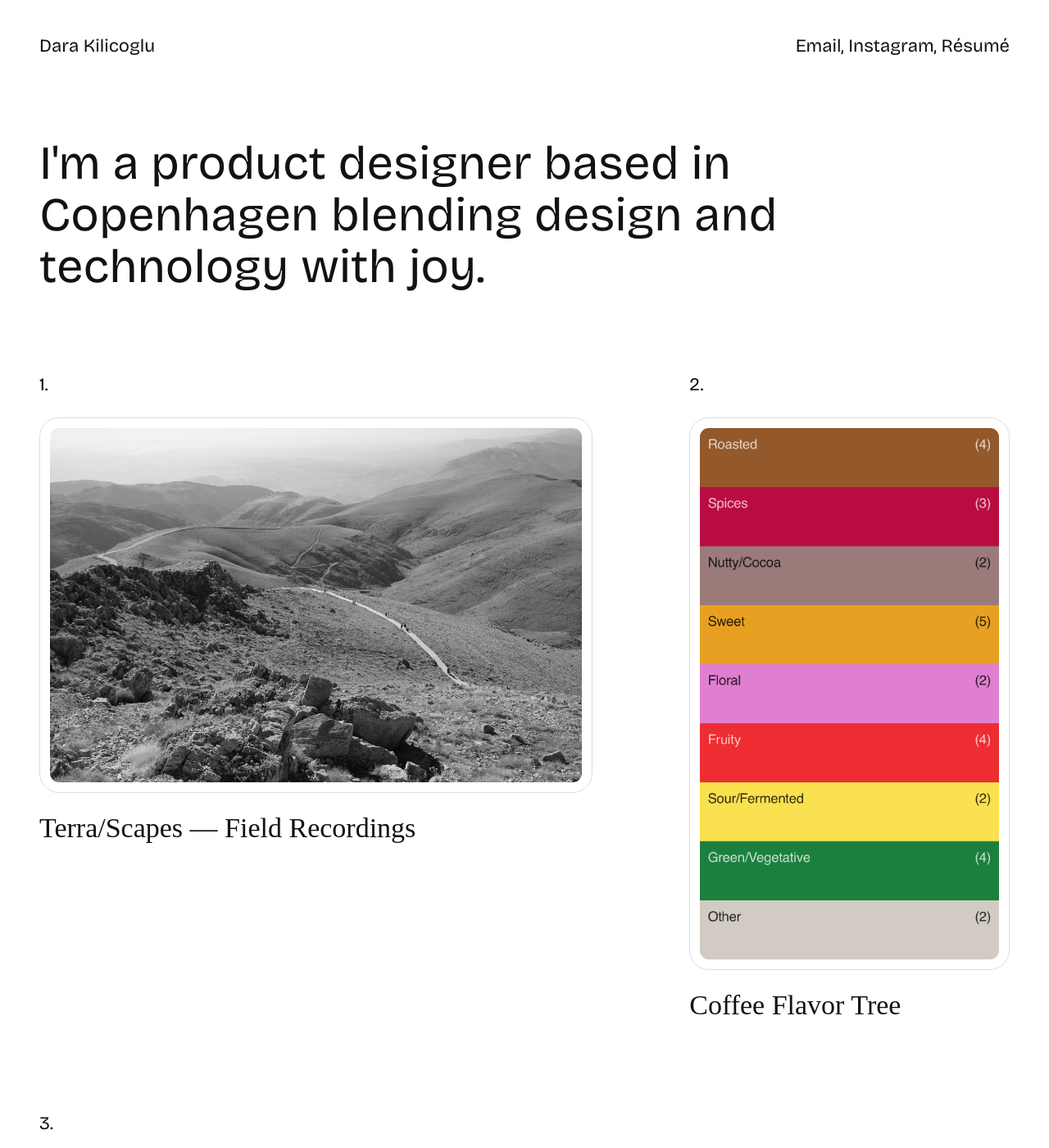
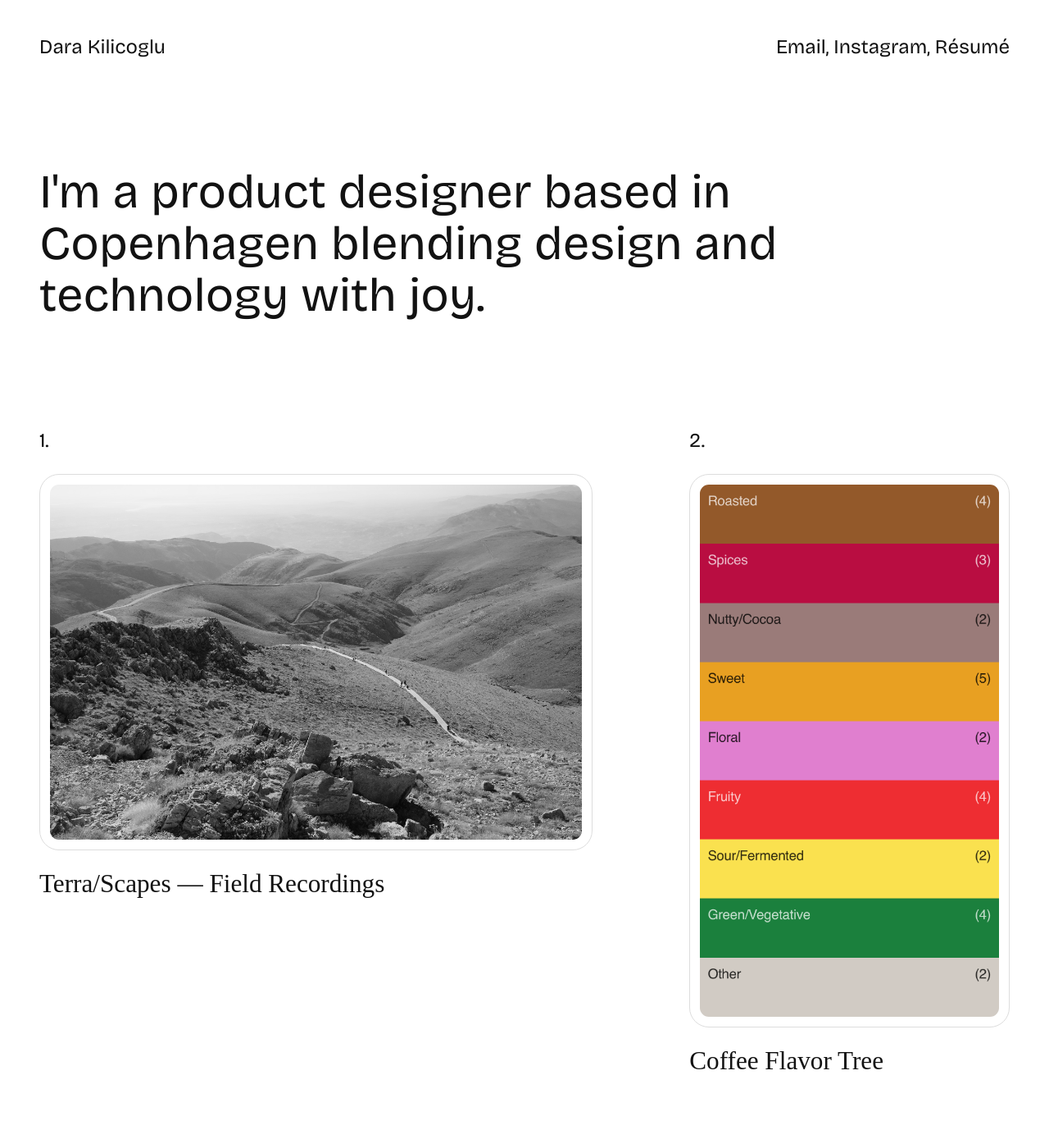
Before and after one commit to dara/dara.github.io, a Jekyll site: the page built from index.markdown, in a window 1280 px wide and 1400 px high. Shown: the whole window at 82% size. Built offline with Jekyll 4.4.1, drawn with Linux system fonts in a browser that asks for light colours.

Commit message:
Improvements.

```diff
--- a/_layouts/home.html
+++ b/_layouts/home.html
@@ -14,25 +14,23 @@
         <span><a href="mailto:dara.kilicoglu@gmail.com">Email</a>, <a href="https://www.instagram.com/darita">Instagram</a>, <a href="https://read.cv/darita">Résumé</a></span>
     </nav>
 
-    <header class="intro">
-        <h2 class="xl-text">I'm a product designer based in Copenhagen blending design and technology with joy.</h2>
-    </header>
+    <h2 class="hero">I'm a product designer based in Copenhagen blending design and technology with joy.</h2>
 
-    <section class="posts">
+    <div class="posts">
         <div class="row">
             <div class="post">
                 <a href="/terra-scapes" class="card">
-                    <span class="post-index">1.</span>
+                    <div class="post-index">1.</div>
                     <img src="/assets/images/terra-scapes/terra-scapes-0.jpg" width="2400" height="1600" class="thumbnail">
-                    <span class="post-title serif lg-text">Terra/Scapes — Field Recordings</span>
+                    <div class="post-title serif md-text">Terra/Scapes — Field Recordings</div>
                 </a>
             </div>
 
             <div class="post x-small">
                 <a href="/coffee-flavor-tree" class="card">
-                    <span class="post-index">2.</span>
+                    <div class="post-index">2.</div>
                     <img src="/assets/images/coffee-flavor-tree/coffee-flavor-tree-0.png" width="1125" height="2001" class="thumbnail">
-                    <span class="post-title serif lg-text">Coffee Flavor Tree</span>
+                    <div class="post-title serif md-text">Coffee Flavor Tree</div>
                 </a>
             </div>
         </div>
@@ -40,9 +38,9 @@
         <div class="row">
             <div class="post">
                 <a href="/pace-design-system" class="card">
-                    <span class="post-index">3.</span>
+                    <div class="post-index">3.</div>
                     <img src="/assets/images/pace/pace-0.webp" width="1400" height="600" class="thumbnail">
-                    <span class="post-title serif lg-text">Pace — Design System</span>
+                    <div class="post-title serif md-text">Pace — Design System</div>
                 </a>
             </div>
         </div>
@@ -50,9 +48,9 @@
         <div class="row">
             <div class="post small right">
                 <a href="/bao" class="card">
-                    <span class="post-index">4.</span>
+                    <div class="post-index">4.</div>
                     <img src="/assets/images/bao/bao-0.png" width="1126" height="1501" class="thumbnail">
-                    <span class="post-title serif lg-text">Bao II, B. 1977 — Drone Instrument</span>
+                    <div class="post-title serif md-text">Bao II, B. 1977 — Drone Instrument</div>
                 </a>
             </div>
         </div>
@@ -60,9 +58,9 @@
         <div class="row">
             <div class="post">
                 <a href="/templo" class="card">
-                    <span class="post-index">5.</span>
+                    <div class="post-index">5.</div>
                     <img src="/assets/images/templo/templo-0.png" width="2400" height="1656" class="thumbnail">
-                    <span class="post-title serif lg-text">Templo — Curated Template Gallery</span>
+                    <div class="post-title serif md-text">Templo — Curated Template Gallery</div>
                 </a>
             </div>
         </div>
@@ -70,9 +68,9 @@
         <div class="row">
             <div class="post right">
                 <a href="/donkey-republic" class="card">
-                  <span class="post-index">6.</span>
+                  <div class="post-index">6.</div>
                   <img src="/assets/images/donkey-republic/donkey-republic-0.png" width="2560" height="1920" class="thumbnail">
-                  <span class="post-title serif lg-text">Donkey Republic — Product Design</span>
+                  <div class="post-title serif md-text">Donkey Republic — Product Design</div>
                 </a>
             </div>
         </div>
@@ -80,13 +78,13 @@
         <div class="row">
             <div class="post small">
                 <a href="/neol" class="card">
-                    <span class="post-index">7.</span>
+                    <div class="post-index">7.</div>
                     <img src="/assets/images/neol/neol-0.png" width="1800" height="1200" class="thumbnail">
-                    <span class="post-title serif lg-text">Neol — Design and Direction</span>
+                    <div class="post-title serif md-text">Neol — Design and Direction</div>
                 </a>
             </div>
         </div>
-    </section>
+    </div>
 
     {% include footer.html %}
 
--- a/assets/css/style.css
+++ b/assets/css/style.css
@@ -1,6 +1,15 @@
 /* Variables */
+
+@font-face {
+    font-family: 'Bricolage Grotesque Regular';
+    src: url('/assets/fonts/BricolageGrotesque/BricolageGrotesque-Regular.ttf');
+}
+
+/* Global */
+
 :root {
-    --base-font-size: 22px;
+    --base-font-size: 24px;
+    --large-font-size: 4.5vw;
     --padding: 48px;
     --mobile-post-list-gutter: 24px;
     --text-color: #121212;
@@ -10,16 +19,67 @@
     --thumbnail-padding: 12px;
 }
 
-@font-face {
-    font-family: 'Bricolage Grotesque Regular';
-    src: url('/assets/fonts/BricolageGrotesque/BricolageGrotesque-Regular.ttf');
-}
-
 *, *::before, *::after {
     box-sizing: border-box;
     -webkit-font-smoothing: antialiased;
     -moz-osx-font-smoothing: grayscale;
 }
+
+a {
+    font-family: inherit;
+    line-height: inherit;
+    text-decoration: none;
+    color: var(--text-color);
+    display: inline-block;
+    position: relative;
+}
+
+a:not(.card)::before {
+    position: absolute;
+    content: '';
+    display: block;
+    right: 0.075em;
+    height: 0.09em;
+    bottom: -0.1em;
+    left: 0.05em;
+    background-color: var(--text-color);
+    transform: scaleX(0);
+    transform-origin: top left;
+    transition: transform 0.3s ease;
+}
+
+a:hover::before { transform: scaleX(1); }
+a.reversed::before  { transform: scaleX(1) }
+a.reversed:hover::before { transform: scaleX(0) }
+
+p {
+    margin-top: 0;
+}
+
+h1, h2 {
+    font-weight: 400;
+    margin: 0;
+    font-size: 1em;
+}
+
+h2.hero {
+    margin: 10vw 0;
+    font-size: var(--large-font-size);
+    line-height: 1.1;
+    max-width: 20em;
+}
+
+.lg-text {
+    font-size: var(--large-font-size);
+    line-height: 1.1;
+}
+
+.md-text {
+    font-size: calc(var(--base-font-size) * 1.3);
+    line-height: 1.1;
+}
+
+.serif { font-family: serif; }
 
 ul {
     padding: 0;
@@ -44,80 +104,10 @@ body {
     font-weight: 400;
     font-size: var(--body-font-size);
     line-height: 1.4;
+    letter-spacing: -1%;
+    background: var(--background-color);
     color: var(--text-color);
-    background: var(--background-color);
     padding: calc(var(--padding) - 7px) var(--padding) var(--padding);
-}
-
-h1, h2, h6 {
-    font-weight: 400;
-    margin: 0;
-}
-
-h1, h6 {
-    font-size: 1em;
-}
-
-h2 {
-    line-height: 1.1;
-    letter-spacing: -0.5%;
-    margin: 0;
-}
-
-.serif {
-    font-family: serif;
-}
-
-.xl-text {
-    font-size: 4.5vw;
-    max-width: 20em;
-}
-
-.lg-text {
-    font-size: 34px;
-    line-height: 1.1;
-    letter-spacing: 0.75%;
-}
-
-a {
-    color: var(--text-color);
-    line-height: inherit;
-    font-family: inherit;
-    display: inline-block;
-    position: relative;
-    text-decoration: none;
-}
-
-a:not(.card)::before {
-    position: absolute;
-    content: '';
-    display: block;
-    right: 0.075em;
-    height: 0.09em;
-    bottom: -0.1em;
-    left: 0.05em;
-    background-color: var(--text-color);
-    transform: scaleX(0);
-    transform-origin: top left;
-    transition: transform 0.3s ease;
-}
-
-a:hover::before { transform: scaleX(1); }
-
-a.reversed::before  { transform: scaleX(1) }
-a.reversed:hover::before { transform: scaleX(0) }
-
-p {
-    margin-top: 0;
-}
-
-.posts .post a { border: none; } /* Remove link underlining for the post list items */
-
-body.flex {
-    min-height: 100%;
-    display: flex;
-    flex-direction: column;
-    justify-content: space-between;
 }
 
 nav {
@@ -132,49 +122,6 @@ nav.header {
     top: calc(var(--padding) - 7px);
 }
 
-header.intro {
-    margin: calc(var(--padding) * 2) 0;
-}
-
-section.posts {
-    margin-bottom: calc(var(--padding) * 3);
-}
-
-section.posts .row {
-    display: flex;
-    flex-direction: row;
-    gap: 10%;
-    justify-content: space-between;
-    margin-bottom: 5rem;
-}
-
-section.posts .post.right {
-    margin-left: auto;
-}
-
-section.posts .post.full {
-    max-width: 100%;
-}
-
-section.posts .post {
-    width: 100%;
-    max-width: 70%;
-}
-
-section.posts .post .card {
-    display: flex;
-    flex-direction: column;
-    gap: calc(var(--padding) / 2);
-}
-
-section.posts .post.small {
-    max-width: 45%;
-}
-
-section.posts .post.x-small {
-    max-width: 33%;
-}
-
 .thumbnail {
     border: 1px solid var(--border-color);
     padding: var(--thumbnail-padding);
@@ -183,26 +130,72 @@ section.posts .post.x-small {
     height: auto;
 }
 
-span.post-index, span.post-title  {
-    display: block;
+/* Posts */
+
+div.posts {
+    margin-bottom: calc(var(--padding) * 3);
+}
+
+div.posts .post a {
+    border: none; /* Remove link underlining for the post list items */
+}
+
+div.posts .row {
+    display: flex;
+    flex-direction: row;
+    gap: 10%;
+    justify-content: space-between;
+    margin-bottom: 5rem;
+}
+
+div.posts .post.right {
+    margin-left: auto;
+}
+
+div.posts .post.full {
+    max-width: 100%;
+}
+
+div.posts .post {
+    width: 100%;
+    max-width: 70%;
+}
+
+div.posts .post .card {
+    display: flex;
+    flex-direction: column;
+    gap: calc(var(--padding) / 2);
+}
+
+div.posts .post.small {
+    max-width: 45%;
+}
+
+div.posts .post.x-small {
+    max-width: 33%;
 }
 
 /* Post */
 
-main.post .content {
+div.post div.description {
+    margin: 2vw 0 5vw 0;
+    max-width: 50%;
+}
+
+div.post div.content {
     display: flex;
     gap: var(--padding);
     justify-content: space-between;
     flex-direction: column;
 }
 
-main.post .images {
+div.post div.images {
     display: flex;
     gap: var(--padding);
     justify-content: space-between;
 }
 
-main.post .images div {
+div.post div.images div {
     flex: 1;
 }
 
@@ -212,7 +205,7 @@ main.post .images div {
     margin: calc(var(--padding) * 2) 0;
     display: flex;
 }
-.post-navigation div { flex: 1; }
+.post-navigation > div { flex: 1 }
 .post-navigation a { margin-top: 0.5rem; }
 
 /* Responsive */
@@ -220,13 +213,12 @@ main.post .images div {
 @media (max-width: 768px) {
     :root {
         --padding: 24px;
-        --lead-line-height: 1.2;
         --thumbnail-radius: 18px;
         --thumbnail-padding: 9px;
     }
 
     body {
-        font-size: 17px;
+        font-size: 18px;
         padding: var(--padding)
     }
 
@@ -234,29 +226,29 @@ main.post .images div {
         top: var(--padding);
     }
 
-    .xl-text {
+    h2.hero {
         font-size: 32px;
         line-height: 1.2;
     }
 
-    .lg-text {
-        font-size: 25px;
-    }
-
-    section.posts .row {
+    div.posts .row {
         flex-direction: column;
         gap: var(--mobile-post-list-gutter);
         margin-bottom: var(--mobile-post-list-gutter);
     }
 
-    section.posts .post,
-    section.posts .post.small,
-    section.posts .post.x-small  {
+    div.posts .post,
+    div.posts .post.small,
+    div.posts .post.x-small  {
         width: 100%;
         max-width: 100%;
         margin-bottom: var(--mobile-post-list-gutter);
     }
 
-    h1.title > span { display: none; }
-    h1.title::after { content: "Dara K."; }
+    div.post div.description {
+        max-width: 100%;
+    }
+
+    html:not(.single) h1.title > span { display: none; }
+    html:not(.single) h1.title::after { content: "Dara K."; }
 }
```
Also changed, not shown: _layouts/post.html (+13 -11 lines).
